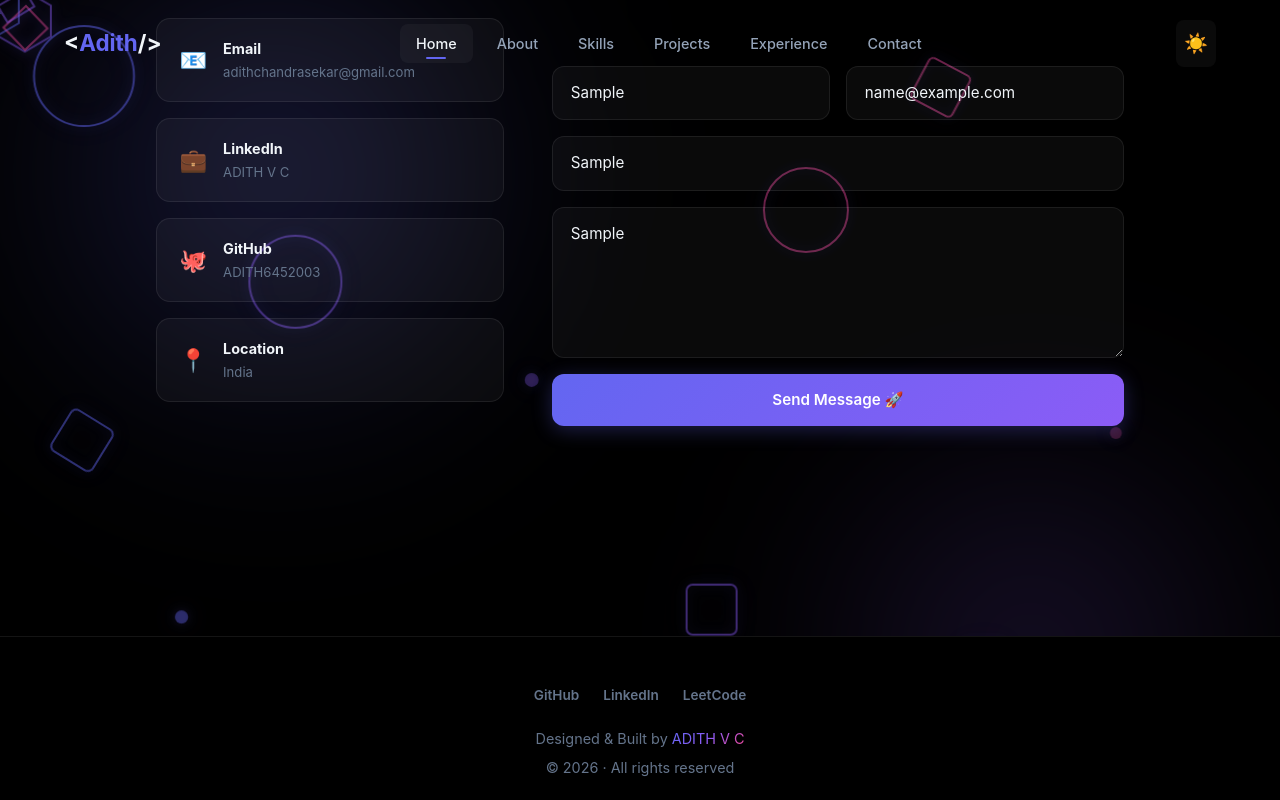
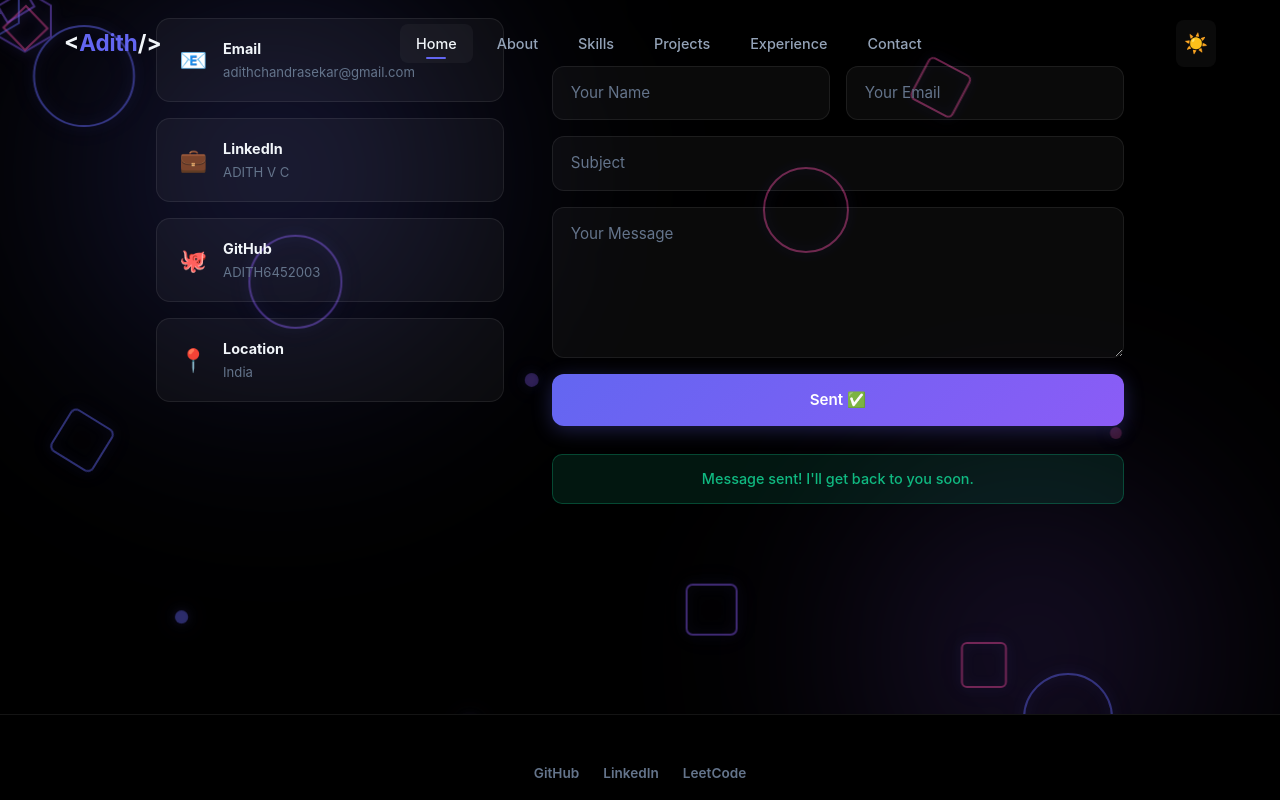
Before and after one commit to ADITH6452003/portfolio, a React (Vite) app: page / in a window 1280 px wide. Both pictures are taken after typing "Sample", "name@example.com", "Sample", "Sample" into the empty fields and a click on the button "Send Message 🚀". Shown: the part 5626-6426 px from the top of the page. Built offline with nearby package versions, Linux system fonts and the light colour scheme.

Commit message:
Fix: Add ContactForm component with EmailJS integration

```diff
--- a/src/App.css
+++ b/src/App.css
@@ -941,6 +941,17 @@ body {
 .contact-card strong { display: block; color: var(--text-h); font-size: 0.9rem; margin-bottom: 2px; }
 .contact-card p { font-size: 0.82rem; color: var(--text-muted); margin: 0; }
 
+.form-status {
+  margin-top: 12px;
+  padding: 12px 16px;
+  border-radius: 10px;
+  font-size: 0.9rem;
+  font-weight: 500;
+  text-align: center;
+}
+.form-status.success { background: rgba(16,185,129,0.12); color: #10b981; border: 1px solid rgba(16,185,129,0.3); }
+.form-status.error   { background: rgba(239,68,68,0.12);  color: #ef4444; border: 1px solid rgba(239,68,68,0.3); }
+
 /* ===== FOOTER ===== */
 .footer {
   position: relative;
--- a/src/App.jsx
+++ b/src/App.jsx
@@ -190,6 +190,46 @@ function ProjectCard({ title, desc, tags, color, delay, live, repo }) {
         {(!live || live === '#') && (!repo || repo === '#') && <button className="card-btn card-btn-plain">View Project <span className="btn-icon">→</span></button>}
       </div>
     </div>
+  )
+}
+
+function ContactForm() {
+  const formRef = useRef()
+  const [status, setStatus] = useState('')
+  const [loading, setLoading] = useState(false)
+
+  const handleSubmit = async (e) => {
+    e.preventDefault()
+    setLoading(true)
+    setStatus('')
+    try {
+      await emailjs.sendForm(EJS_SERVICE, EJS_TEMPLATE, formRef.current, EJS_KEY)
+      setStatus('success')
+      formRef.current.reset()
+      setTimeout(() => setStatus(''), 4000)
+    } catch (err) {
+      console.error('EmailJS error:', err)
+      setStatus('error')
+      setTimeout(() => setStatus(''), 4000)
+    } finally {
+      setLoading(false)
+    }
+  }
+
+  return (
+    <form ref={formRef} className="contact-form" onSubmit={handleSubmit}>
+      <div className="form-row">
+        <div className="form-group"><input type="text" name="from_name" placeholder="Your Name" required /></div>
+        <div className="form-group"><input type="email" name="from_email" placeholder="Your Email" required /></div>
+      </div>
+      <div className="form-group"><input type="text" name="subject" placeholder="Subject" /></div>
+      <div className="form-group"><textarea rows="5" name="message" placeholder="Your Message" required /></div>
+      <button type="submit" className="btn-primary btn-full" disabled={loading}>
+        {loading ? 'Sending... ⏳' : status === 'success' ? 'Sent ✅' : status === 'error' ? 'Failed ❌ Try again' : 'Send Message 🚀'}
+      </button>
+      {status === 'success' && <p className="form-status success">Message sent! I'll get back to you soon.</p>}
+      {status === 'error'   && <p className="form-status error">Something went wrong. Please try again.</p>}
+    </form>
   )
 }
 
@@ -450,15 +490,7 @@ export default function App() {
                 </div>
               ))}
             </div>
-            <form className="contact-form" onSubmit={e => e.preventDefault()}>
-              <div className="form-row">
-                <div className="form-group"><input type="text" placeholder="Your Name" required /></div>
-                <div className="form-group"><input type="email" placeholder="Your Email" required /></div>
-              </div>
-              <div className="form-group"><input type="text" placeholder="Subject" /></div>
-              <div className="form-group"><textarea rows="5" placeholder="Your Message" required /></div>
-              <button type="submit" className="btn-primary btn-full">Send Message 🚀</button>
-            </form>
+            <ContactForm />
           </div>
         </div>
       </section>
```
